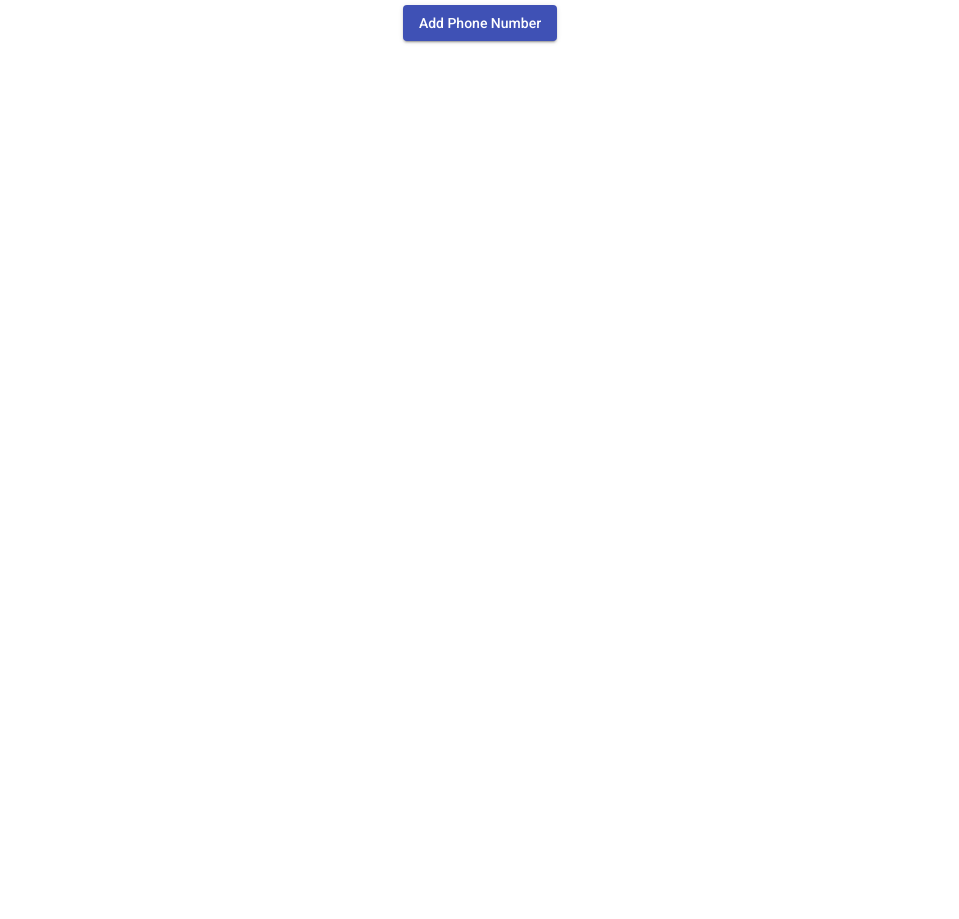
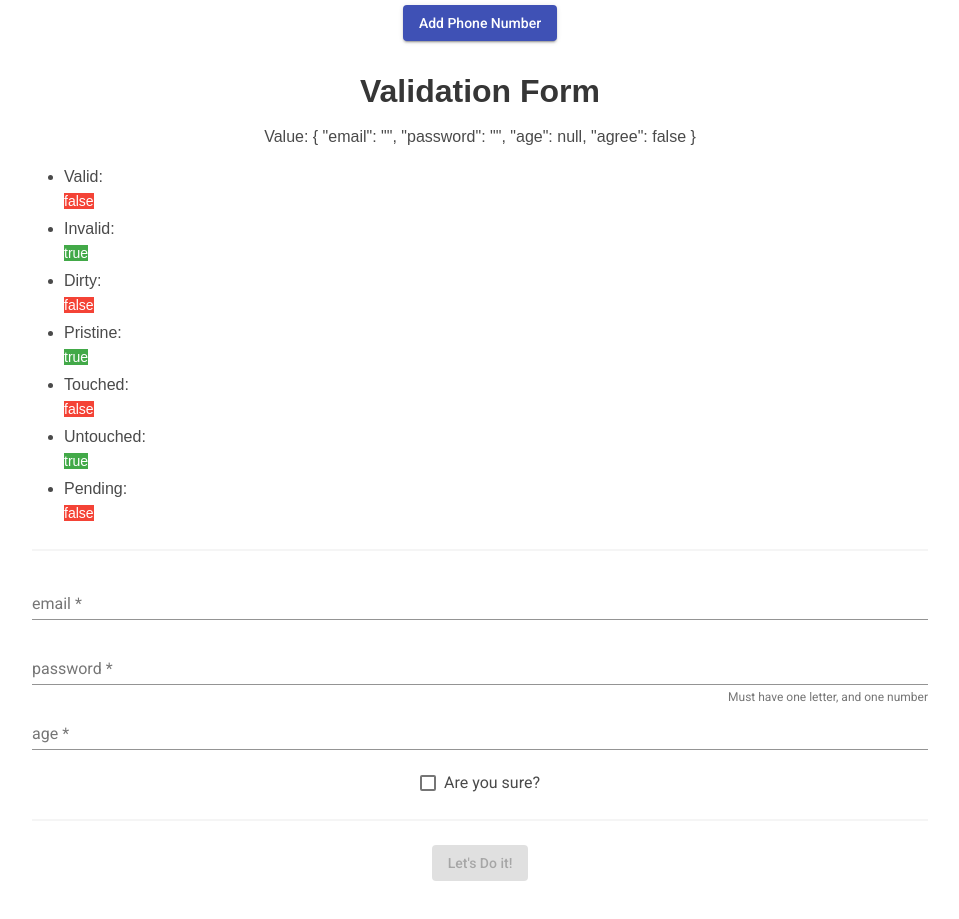
Before and after one commit to ajaykumar-bg/reactive-forms, an Angular app: page / in a window 1280 px wide. Shown: the part 1260-2179 px from the top of the page, without its empty margins (160-1119 px from the left). Before the commit the page ends 1405 px from the top, so only its background shows below. Built offline with nearby package versions, Linux system fonts and the light colour scheme; a web font is replaced by a local one.

Commit message:
Added form validations

```diff
--- a/src/app/app.component.html
+++ b/src/app/app.component.html
@@ -14,11 +14,11 @@
 
   <app-dynamic-array-form></app-dynamic-array-form>
 
-  <!-- <h1>Validation</h1>
+  <h1>Validation Form</h1>
 
-  <valid-form></valid-form>
+  <app-validate-form></app-validate-form>
 
-  <h1>Form Submission</h1>
+  <!-- <h1>Form Submission</h1>
 
   <submit-form></submit-form> -->
 
--- a/src/app/app.module.ts
+++ b/src/app/app.module.ts
@@ -21,6 +21,7 @@ import { MatChipsModule } from '@angular/material/chips';
 import { BasicFormComponent } from './basic-form/basic-form.component';
 import { NestedFormComponent } from './nested-form/nested-form.component';
 import { DynamicArrayFormComponent } from './dynamic-array-form/dynamic-array-form.component';
+import { ValidateFormComponent } from './validate-form/validate-form.component';
 
 
 @NgModule({
@@ -28,7 +29,8 @@ import { DynamicArrayFormComponent } from './dynamic-array-form/dynamic-array-fo
     AppComponent,
     BasicFormComponent,
     NestedFormComponent,
-    DynamicArrayFormComponent
+    DynamicArrayFormComponent,
+    ValidateFormComponent
   ],
   imports: [
     BrowserModule,
--- /dev/null
+++ b/src/app/validate-form/validate-form.component.css
@@ -0,0 +1,20 @@
+mat-form-field {
+    display: block;
+}
+
+.mat-accent {
+    background-color: #42A948 !important;
+}
+
+.ng-valid[required],
+.ng-valid.required {
+    border-bottom: 5px solid #42A948;
+}
+
+ul {
+    text-align: left;
+}
+
+.ng-valid .mat-form-field-underline {
+    background-color: green;
+}
--- /dev/null
+++ b/src/app/validate-form/validate-form.component.html
@@ -0,0 +1,76 @@
+<form [formGroup]="myForm">
+
+  Value: {{ myForm.value | json }}
+  <ul>
+      <li>Valid:
+          <mat-chip selected="true" [color]="myForm.valid ? 'accent' : 'warn'">{{ myForm.valid }}</mat-chip>
+      </li>
+      <li>Invalid:
+          <mat-chip selected="true" [color]="myForm.invalid ? 'accent' : 'warn'">{{ myForm.invalid }}</mat-chip>
+      </li>
+      <li>Dirty:
+          <mat-chip selected="true" [color]="myForm.dirty ? 'accent' : 'warn'">{{ myForm.dirty }}</mat-chip>
+      </li>
+      <li>Pristine:
+          <mat-chip selected="true" [color]="myForm.pristine ? 'accent' : 'warn'">{{ myForm.pristine }}</mat-chip>
+      </li>
+      <li>Touched:
+          <mat-chip selected="true" [color]="myForm.touched ? 'accent' : 'warn'">{{ myForm.touched }}</mat-chip>
+      </li>
+      <li>Untouched:
+          <mat-chip selected="true" [color]="myForm.untouched ? 'accent' : 'warn'">{{ myForm.untouched }}</mat-chip>
+      </li>
+      <li>Pending:
+          <mat-chip selected="true" [color]="myForm.pending ? 'accent' : 'warn'">{{ myForm.pending }}</mat-chip>
+      </li>
+  </ul>
+
+  <hr>
+
+  <mat-form-field>
+      <input matInput placeholder="email" formControlName="email" autocomplete="off">
+
+      <mat-error *ngIf="email.invalid && email.touched" class="has-text-danger">
+          Your email does not look right
+      </mat-error>
+  </mat-form-field>
+
+
+
+  <mat-form-field>
+      <input matInput type="password" placeholder="password" formControlName="password" autocomplete="new-password">
+
+      <mat-hint align="end">Must have one letter, and one number</mat-hint>
+      <mat-error *ngIf="password.invalid && password.touched" class="has-text-danger">
+          That password sucks...
+      </mat-error>
+
+  </mat-form-field>
+
+
+
+  <mat-form-field>
+      <input matInput placeholder="age" [value]="0" formControlName="age">
+
+      <mat-error *ngIf="age.errors?.min && age.touched">
+          {{ age.errors.min.actual }} is young to use this app kiddo!
+      </mat-error>
+
+      <mat-error *ngIf="age.errors?.max && age.touched">
+          {{ age.errors.max.actual }} is too you old to use this app gramps!
+      </mat-error>
+
+  </mat-form-field>
+
+
+
+  <mat-checkbox formControlName="agree" color="primary">Are you sure?</mat-checkbox>
+
+  <hr>
+
+  <button mat-raised-button [disabled]="myForm.invalid || loading" color="primary">Let's Do it!</button>
+
+
+
+
+</form>
--- /dev/null
+++ b/src/app/validate-form/validate-form.component.ts
@@ -0,0 +1,58 @@
+import { Component, OnInit } from '@angular/core';
+import { FormBuilder, FormGroup, Validators } from '@angular/forms';
+
+@Component({
+  selector: 'app-validate-form',
+  templateUrl: './validate-form.component.html',
+  styleUrls: ['./validate-form.component.css']
+})
+export class ValidateFormComponent implements OnInit {
+  myForm: FormGroup;
+
+  constructor(private fb: FormBuilder) { }
+
+  ngOnInit() {
+    const phone = this.fb.group({
+      area: [],
+      prefix: [],
+      line: []
+    });
+
+    this.myForm = this.fb.group({
+      email: ['', [
+        Validators.required,
+        Validators.email
+      ]],
+      password: ['', [
+        Validators.required,
+        Validators.pattern('^(?=.*[0-9])(?=.*[a-zA-Z])([a-zA-Z0-9]+)$')
+      ]],
+      age: [null, [
+        Validators.required,
+        Validators.minLength(2),
+        Validators.min(18),
+        Validators.max(65)
+      ]],
+      agree: [false, [
+        Validators.requiredTrue
+      ]]
+    });
+  }
+
+  get email() {
+    return this.myForm.get('email');
+  }
+
+  get password() {
+    return this.myForm.get('password');
+  }
+
+  get age() {
+    return this.myForm.get('age');
+  }
+
+  get agree() {
+    return this.myForm.get('agree');
+  }
+
+}
```
Also changed, not shown: 1 other file (tests, documents, lock files or other folders).
